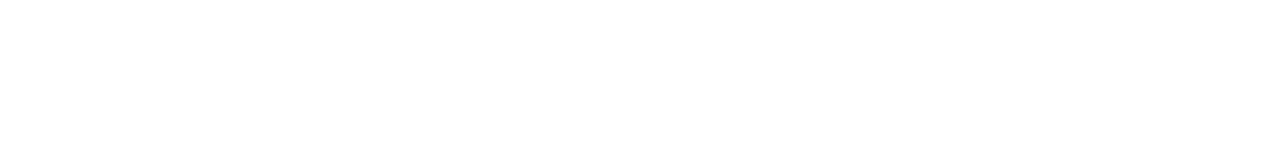
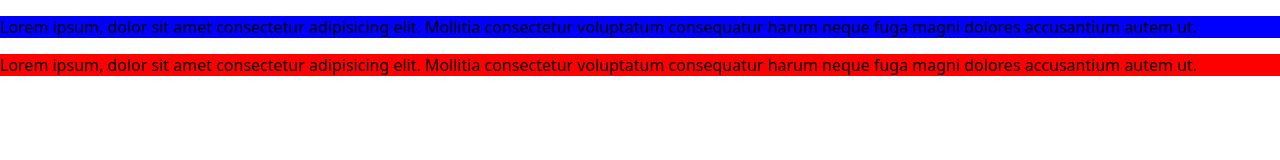
Before and after one commit to GIOPALASMAMIS69/pratica-3, a plain HTML site: page index.html in a window 1280 px wide. Drawn offline with Linux system fonts and the light colour scheme.

Commit message:
practica3

```diff
--- a/index.html
+++ b/index.html
@@ -12,8 +12,15 @@
     <script type="module" src="script.js"></script>
   </head>
   <body>
-
-
-    </p style=backgroundt-color:blue>
+    <p style="background-color: blue">
+      Lorem ipsum, dolor sit amet consectetur adipisicing elit. Mollitia
+      consectetur voluptatum consequatur harum neque fuga magni dolores
+      accusantium autem ut.
+    </p>
+    <p style="background-color: red">
+      Lorem ipsum, dolor sit amet consectetur adipisicing elit. Mollitia
+      consectetur voluptatum consequatur harum neque fuga magni dolores
+      accusantium autem ut.
+    </p>
   </body>
 </html>
```
